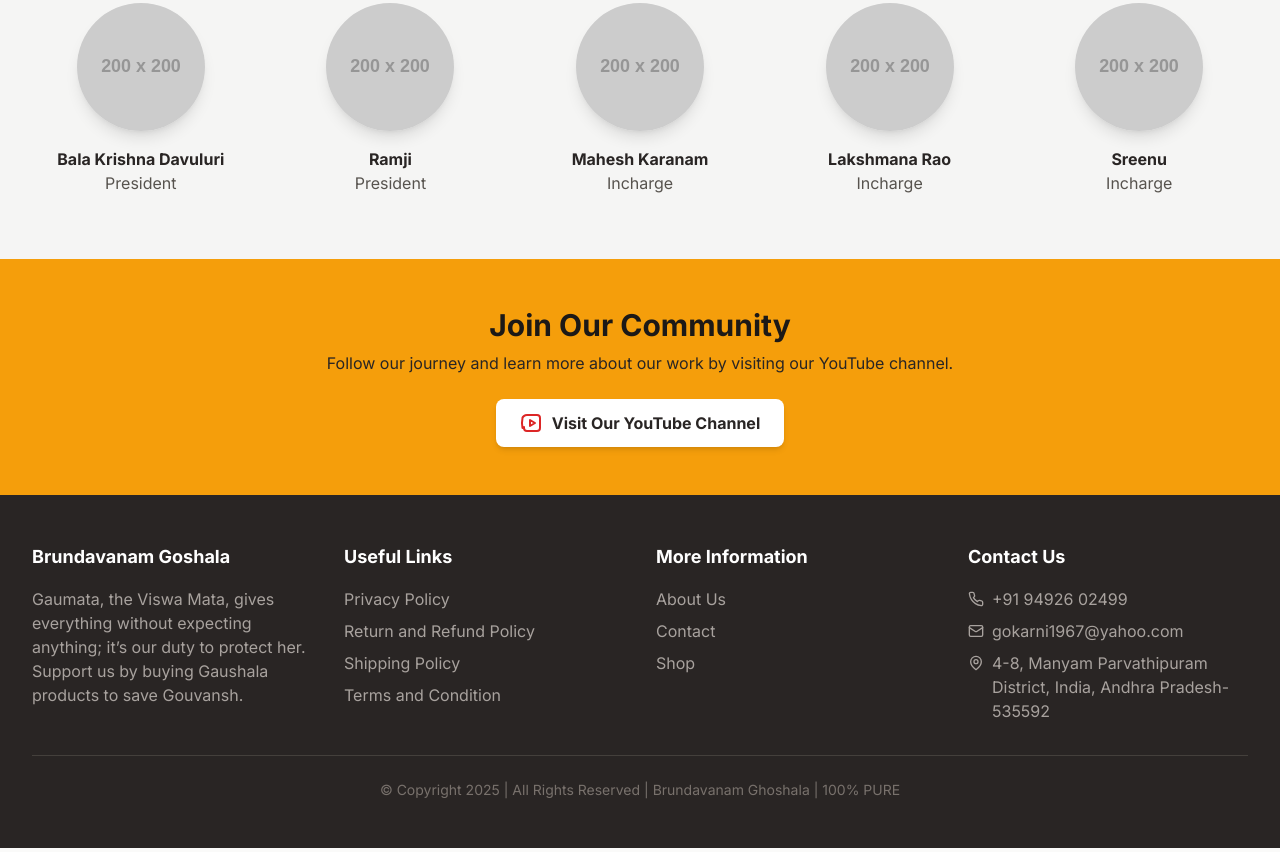
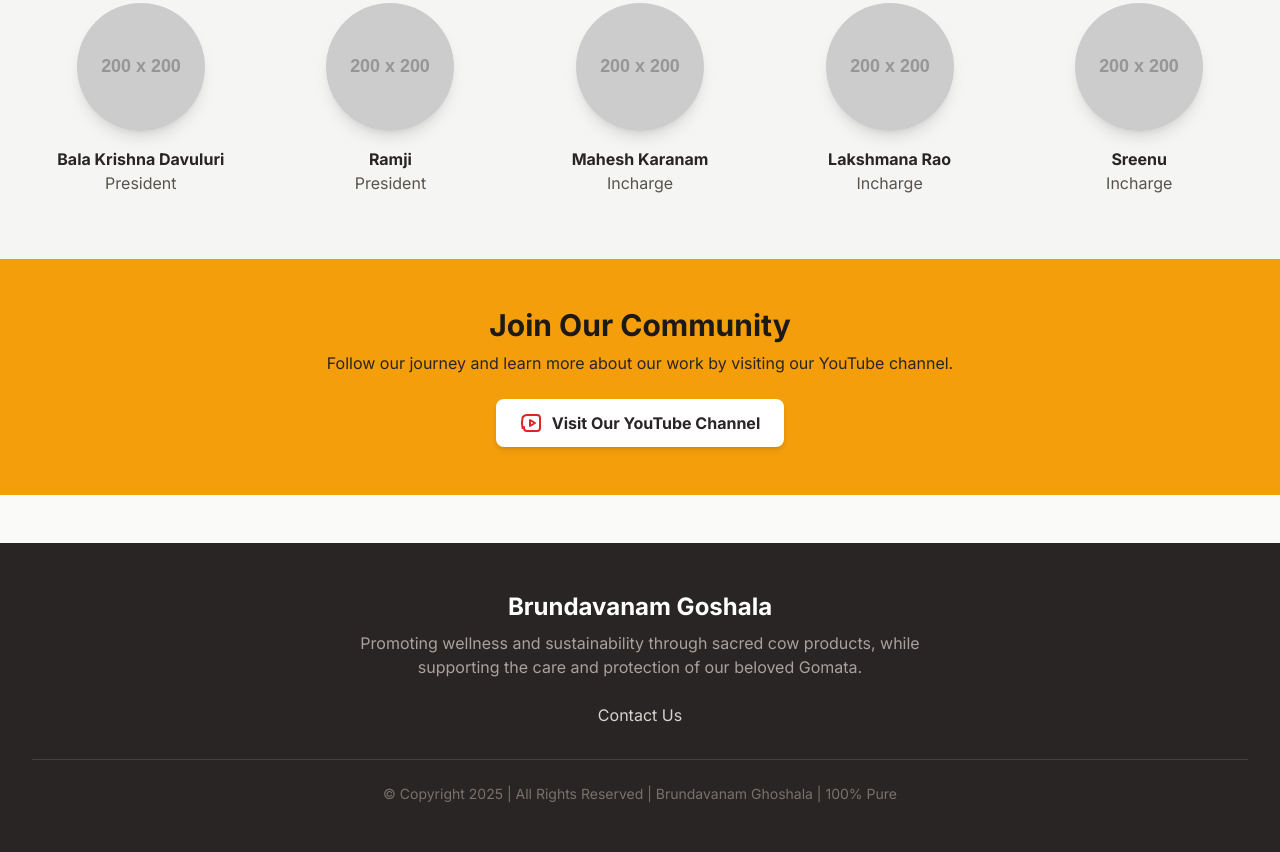
Before and after one commit to cosmicaldrift/Goshala, a plain HTML site: page about.html in a window 1280 px wide. Shown: the part 2102-2954 px from the top of the page. Drawn offline with nearby package versions, Linux system fonts and the light colour scheme; placeholder pictures from the web are drawn by us.

Commit message:
Update about.html

```diff
--- a/about.html
+++ b/about.html
@@ -232,7 +232,21 @@
     </main>
 
     <!-- Footer -->
-    <footer class="bg-stone-800 text-white">
+
+    <footer class="bg-stone-800 text-white mt-12">
+        <div class="container mx-auto px-8 py-12 text-center">
+            <p class="font-bold text-2xl mb-2">Brundavanam Goshala</p>
+            <p class="text-stone-400 max-w-xl mx-auto mb-6">Promoting wellness and sustainability through sacred cow products, while supporting the care and protection of our beloved Gomata.</p>
+            <div class="flex justify-center space-x-6">
+                 <a href="contact.html" class="text-stone-300 hover:text-white">Contact Us</a>
+            </div>
+            <div class="mt-8 border-t border-stone-700 pt-6 text-center text-stone-500 text-sm">
+                <p>© Copyright 2025 | All Rights Reserved | Brundavanam Ghoshala | 100% Pure</p>
+            </div>
+        </div>
+    </footer>
+
+    <!-- <footer class="bg-stone-800 text-white">
         <div class="container mx-auto px-8 py-12">
             <div class="grid md:grid-cols-4 gap-8">
                 <div>
@@ -266,10 +280,10 @@
                 </div>
             </div>
             <div class="mt-8 border-t border-stone-700 pt-6 text-center text-stone-500 text-sm">
-                <p>© Copyright 2025 | All Rights Reserved | Brundavanam Ghoshala | 100% PURE</p>
+                <p>© Copyright 2025 | All Rights Reserved | Brundavanam Ghoshala | 100% Pure</p>
             </div>
         </div>
-    </footer>
+    </footer> -->
 
     <script>
         // This script is now primarily for mobile menu and cart count, which don't need DOMContentLoaded
```
